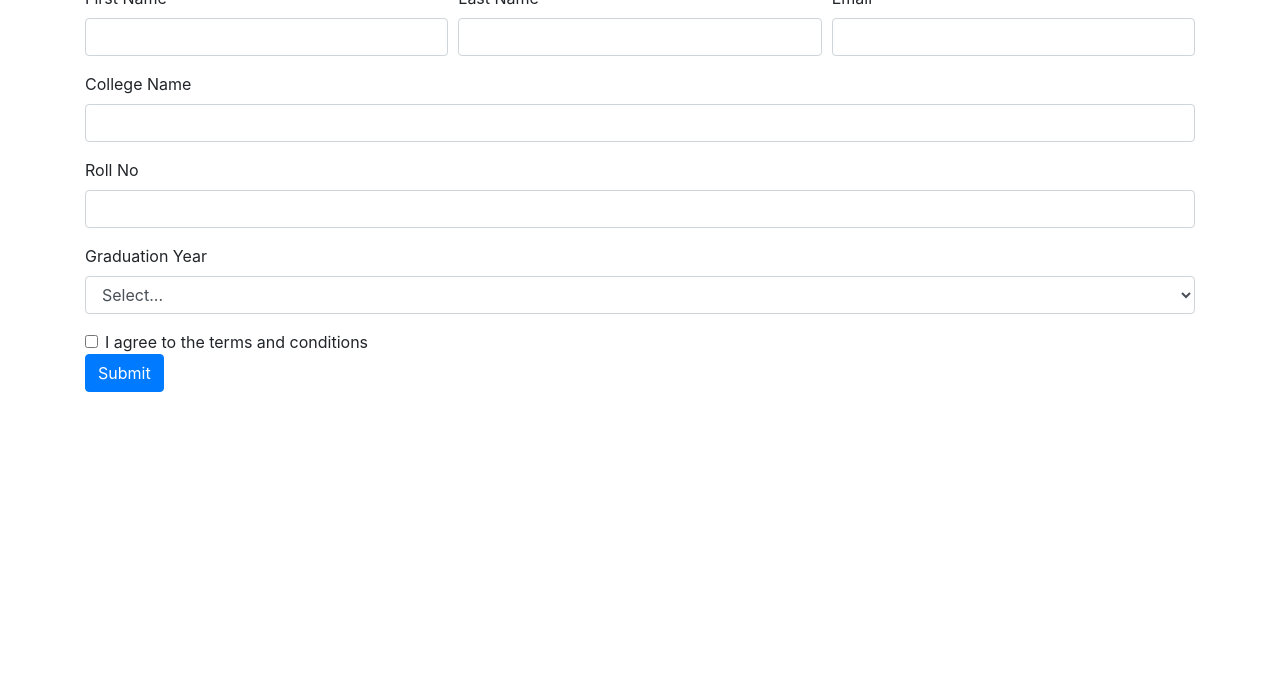
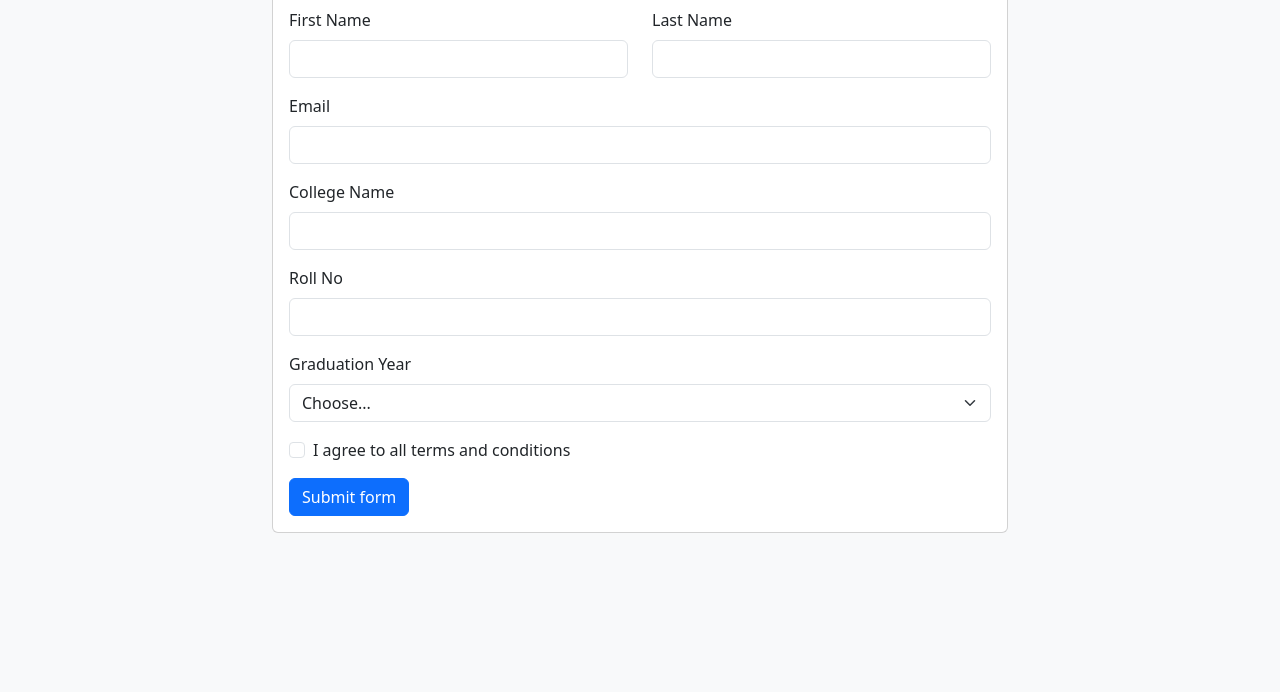
Before and after one commit to acciojob/bootstrap-form-easy-Gokleshchaudhary, a website: page main.html in a window 1280 px wide. Shown: the part 108-800 px from the top of the page. Drawn offline with nearby package versions, Linux system fonts and the light colour scheme.

Commit message:
created a submission

```diff
--- a/main.html
+++ b/main.html
@@ -3,69 +3,93 @@
 <head>
     <meta charset="UTF-8">
     <meta name="viewport" content="width=device-width, initial-scale=1.0">
-    <link href="https://stackpath.bootstrapcdn.com/bootstrap/4.5.2/css/bootstrap.min.css" rel="stylesheet">
-    <title>Intern Application Form</title>
+    <title>Internship Application Form</title>
+    <link href="https://cdn.jsdelivr.net/npm/bootstrap@5.3.0/dist/css/bootstrap.min.css" rel="stylesheet">
 </head>
-<body>
+<body class="bg-light">
     <div class="container mt-5">
-        <h2>Intern Application Form</h2>
-        <form id="internForm" novalidate>
-            <div class="form-row">
-                <div class="form-group col-md-4">
-                    <label for="first-name-input">First Name</label>
+        <div class="row justify-content-center">
+            <div class="col-md-8">
+                <div class="card">
+                    <div class="card-header bg-primary text-white">
+                        <h3 class="mb-0">Internship Application Form</h3>
+                    </div>
+                    <div class="card-body">
+                        <form class="needs-validation" novalidate>
+                            <div class="row mb-3">
+                                <div class="col-md-6">
+                                    <label for="first-name-input" class="form-label">First Name</label>
                                     <input type="text" class="form-control" id="first-name-input" required>
-                    <div class="invalid-feedback">Please enter your first name.</div>
-                </div>
-                <div class="form-group col-md-4">
-                    <label for="last-name-input">Last Name</label>
-                    <input type="text" class="form-control" id="last-name-input" required>
-                    <div class="invalid-feedback">Please enter your last name.</div>
-                </div>
-                <div class="form-group col-md-4">
-                    <label for="email-input">Email</label>
-                    <input type="email" class="form-control" id="email-input" required>
-                    <div class="invalid-feedback">Please enter a valid email.</div>
+                                    <div class="invalid-feedback">
+                                        Please provide your first name.
                                     </div>
                                 </div>
-            <div class="form-group">
-                <label for="college-input">College Name</label>
+                                <div class="col-md-6">
+                                    <label for="last-name-input" class="form-label">Last Name</label>
+                                    <input type="text" class="form-control" id="last-name-input" required>
+                                    <div class="invalid-feedback">
+                                        Please provide your last name.
+                                    </div>
+                                </div>
+                            </div>
+
+                            <div class="mb-3">
+                                <label for="email-input" class="form-label">Email</label>
+                                <input type="email" class="form-control" id="email-input" required>
+                                <div class="invalid-feedback">
+                                    Please provide a valid email address.
+                                </div>
+                            </div>
+
+                            <div class="mb-3">
+                                <label for="college-input" class="form-label">College Name</label>
                                 <input type="text" class="form-control" id="college-input" required>
-                <div class="invalid-feedback">Please enter your college name.</div>
+                                <div class="invalid-feedback">
+                                    Please provide your college name.
                                 </div>
-            <div class="form-group">
-                <label for="roll-no-input">Roll No</label>
+                            </div>
+
+                            <div class="mb-3">
+                                <label for="roll-no-input" class="form-label">Roll No</label>
                                 <input type="text" class="form-control" id="roll-no-input" required>
-                <div class="invalid-feedback">Please enter your roll number.</div>
+                                <div class="invalid-feedback">
+                                    Please provide your roll number.
                                 </div>
-            <div class="form-group">
-                <label for="graduation-year">Graduation Year</label>
-                <select class="form-control" id="graduation-year" required>
-                    <option value="">Select...</option>
+                            </div>
+
+                            <div class="mb-3">
+                                <label for="graduation-year" class="form-label">Graduation Year</label>
+                                <select class="form-select" id="graduation-year" required>
+                                    <option value="" selected disabled>Choose...</option>
                                     <option value="2020">2020</option>
                                     <option value="2021">2021</option>
                                     <option value="2022">2022</option>
                                     <option value="2023">2023</option>
                                 </select>
-                <div class="invalid-feedback">Please select your graduation year.</div>
+                                <div class="invalid-feedback">
+                                    Please select your graduation year.
                                 </div>
-            <div class="form-check">
+                            </div>
+
+                            <div class="mb-3 form-check">
                                 <input type="checkbox" class="form-check-input" id="conditions-checkbox" required>
-                <label class="form-check-label" for="conditions-checkbox">I agree to the terms and conditions</label>
-                <div class="invalid-feedback">You must agree before submitting.</div>
+                                <label class="form-check-label" for="conditions-checkbox">
+                                    I agree to all terms and conditions
+                                </label>
+                                <div class="invalid-feedback">
+                                    You must agree before submitting.
                                 </div>
-            <button type="submit" class="btn btn-primary">Submit</button>
+                            </div>
+
+                            <button class="btn btn-primary" type="submit">Submit form</button>
                         </form>
                     </div>
+                </div>
+            </div>
+        </div>
+    </div>
 
-    <script>
-        // Example of form validation
-        document.getElementById('internForm').addEventListener('submit', function(event) {
-            if (!this.checkValidity()) {
-                event.preventDefault();
-                event.stopPropagation();
-            }
-            this.classList.add('was-validated');
-        });
-    </script>
+    <script src="https://cdn.jsdelivr.net/npm/bootstrap@5.3.0/dist/js/bootstrap.bundle.min.js"></script>
+    <script src="app.js"></script>
 </body>
 </html>
```
Also changed, not shown: script.js (added, +15 -0 lines). Lines whose indentation alone changed are shown as unchanged.
